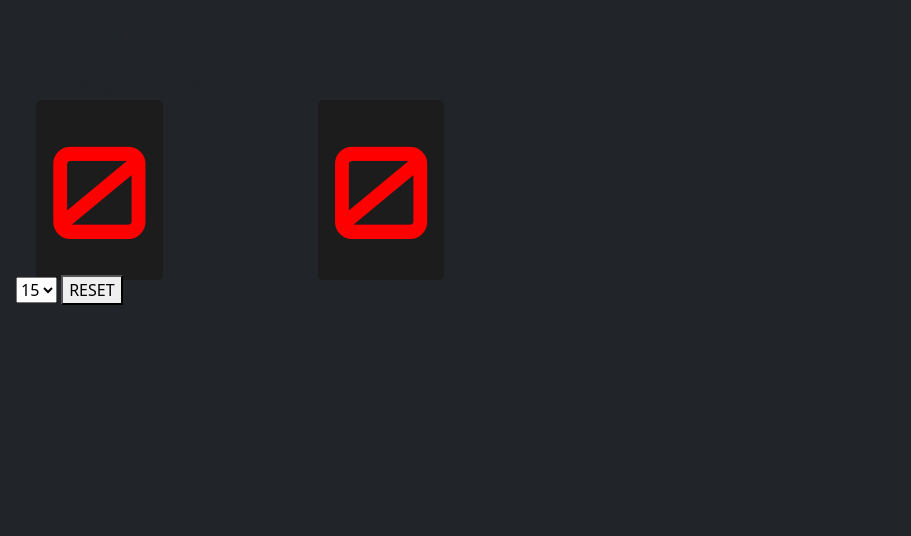
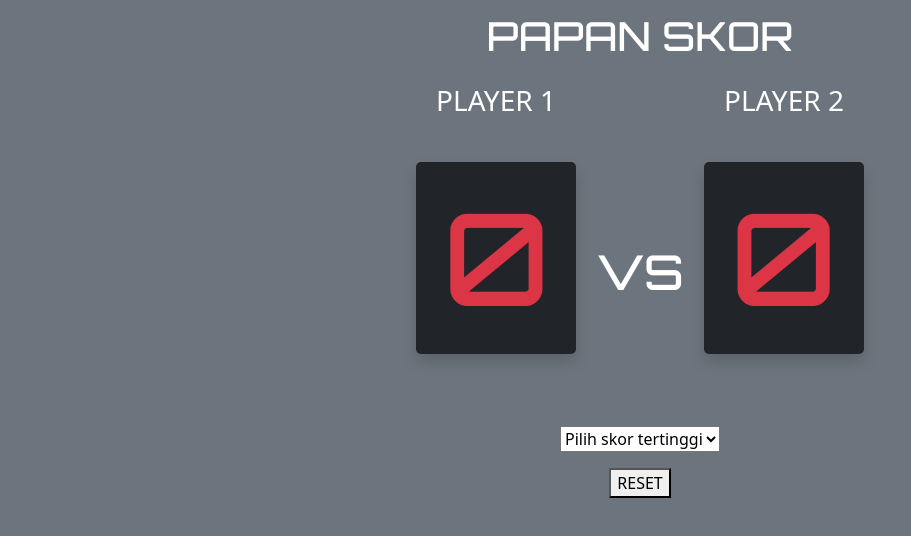
Before and after one commit to irfannudin1998/Belajar-JavaScript, a plain HTML site: page Latihan_membuat_papan_skor.html in a window 1280 px wide. Shown: the whole page, without its empty margins (0-911 px from the left). Drawn offline with nearby package versions, Linux system fonts and the light colour scheme.

Commit message:
membuat papan score

```diff
--- a/Latihan_membuat_papan_skor.html
+++ b/Latihan_membuat_papan_skor.html
@@ -10,23 +10,26 @@
     <link href="https://cdn.jsdelivr.net/npm/bootstrap@5.0.2/dist/css/bootstrap.min.css" rel="stylesheet" integrity="sha384-EVSTQN3/azprG1Anm3QDgpJLIm9Nao0Yz1ztcQTwFspd3yD65VohhpuuCOmLASjC" crossorigin="anonymous">
     <link rel="stylesheet" href="style.css">
 </head>
-<body class="p-3 mb-2 bg-dark text-white.bg-dark.bg-gradient">
-    <h1 id="judul">PAPAN SKOR</h1>
-    <H3>
+<body class="p-1 mb-5 bg-secondary text-white">
+    <h1 class="d-flex p-2 bd-highlight flex-row justify-content-center align-items-center" id="judul">PAPAN SKOR</h1>
+    <H3 class="player d-flex p-2 bd-highliaght flex-row justify-content-center">
         <span>PLAYER 1</span>
         <SPAn>PLAYER 2</SPAn>
     </H3>
-    <H3 class="papan-angka">
-        <SPAN id="SCORE-P1">0</SPAN>
+    <H3 class="papan-angka d-flex p-2 bd-highlight flex-row justify-content-center align-items-center">
+        <SPAN class="p-3 mb-2 bg-dark text-danger shadow p-3 mb-5 d-flex p-2 bd-highlight flex-row justify-content-center align-items-center " id="SCORE-P1">0</SPAN>
         VS
-        <SPAN id="SCORE-P2">0</SPAN>
+        <SPAN class="p-3 mb-2 bg-dark text-danger shadow p-3 mb-5 d-flex p-2 bd-highlight flex-row justify-content-center align-items-center" id="SCORE-P2">0</SPAN>
     </H3>
+<div class="d-flex p-2 bd-highlight flex-column justify-content-center align-items-center d-grip gap-3">
 <SELECT id="MAXSCORE">
+    <option value="" disabled selected hidden>Pilih skor tertinggi</option>
     <option value="15">15</option>
     <option value="21">21</option>
     <option value="42">42</option>
 </SELECT>
 <button id="reset">RESET</button>
+</div>
 <script src="https://cdn.jsdelivr.net/npm/bootstrap@5.0.2/dist/js/bootstrap.bundle.min.js" integrity="sha384-MrcW6ZMFYlzcLA8Nl+NtUVF0sA7MsXsP1UyJoMp4YLEuNSfAP+JcXn/tWtIaxVXM" crossorigin="anonymous"></script>
 <script src="js-papan-score.js"></script>
 </body>
--- a/js-papan-score.js
+++ b/js-papan-score.js
@@ -1 +1,30 @@
-console.log("masuk")
+const player01 = document.querySelector("#SCORE-P1");
+const player02 = document.querySelector("#SCORE-P2");
+const maxPlayer = document.querySelector("#MAXSCORE");
+const reserButton = document.querySelector("#reset");
+
+let nilaiPlayer01 = 0;
+let nilaiPlayer02 = 0;
+let maxScore = 6;
+let gameOver = false;
+
+player01.addEventListener("click",()=>{
+    if(nilaiPlayer01>=maxScore||nilaiPlayer02>=maxScore){
+        if(Math.abs(nilaiPlayer01-nilaiPlayer02)>=2){
+            gameOver = true;
+        } else {
+        maxScore ++;
+        nilaiPlayer01 ++;
+        }
+    }
+player01.textContent = nilaiPlayer01;
+})
+
+player02.addEventListener("click",()=>{
+     if(!gameOver){
+        nilaiPlayer02 ++;
+    }if(nilaiPlayer02===maxScore){
+        gameOver = true;
+    }
+player02.textContent = nilaiPlayer02;
+})
--- a/style.css
+++ b/style.css
@@ -6,6 +6,8 @@
     font-size: 3rem
 }
 #SCORE-P1 {
+    height: 12rem;
+    width: 10rem;
     background-color: rgb(28, 28, 28);
     color: red;
     padding: 10px;
@@ -14,6 +16,8 @@
     margin: 20px
 }
 #SCORE-P2 {
+    height: 12rem;
+    width: 10rem;
     background-color: rgb(28, 28, 28);
     color: red;
     padding: 10px;
@@ -21,3 +25,6 @@
     font-size: 8rem;
     margin: 20px;
 }
+.player {
+    gap: 10.5rem;
+}
```
